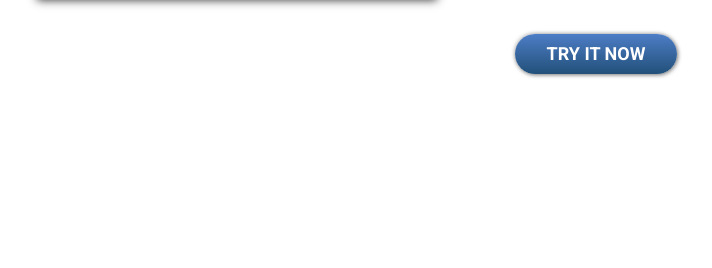
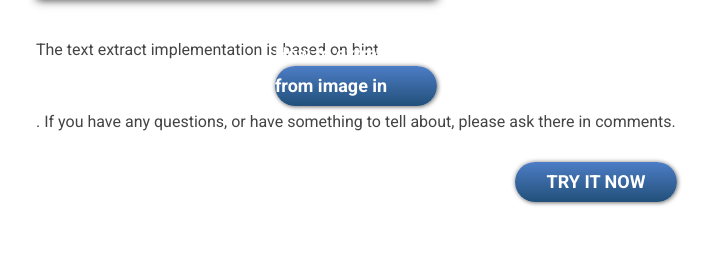
Before and after one commit to devforth/imagetotext.app, a FastAPI app: page /about/ in a window 1280 px wide. Shown: the part 2105-2373 px from the top of the page, without its empty margins (44-756 px from the left). Before the commit the page ends 2183 px from the top, so only its background shows below. Run offline with FastAPI, Linux system fonts and the light colour scheme; some libraries are stand-ins or nearby versions.

Commit message:
link to hint with description https://hinty.io/vserhiyev/how-to-extract-text-from-image-in-python/

```diff
--- a/templates/about.html
+++ b/templates/about.html
@@ -100,8 +100,11 @@
                         <img alt="Google mode for image to text" data-original="https://s.hinty.io/imgorig/f8T4zkbNQLX9LynpCbgGHB.jpeg?11" src="https://s.hinty.io/f8T4zkbNQLX9LynpCbgGHB.jpg" loading="lazy">
                     </picture>
                 </p>
+                <p>The text extract implementation is based on hint <a href="https://hinty.io/vserhiyev/how-to-extract-text-from-image-in-python/" class="btn">How to extract text from image in Python</a>. If you have any questions, or have something to tell about, please ask there in comments.
             </article>
             <a href="/" class="btn">TRY IT NOW</a>
+
+
         </div>
        <script src="https://cdnjs.cloudflare.com/ajax/libs/zooming/2.1.1/zooming.min.js" crossorigin="anonymous" async defer></script>
        <script async defer>
```
Also changed, not shown: Readme.md.
